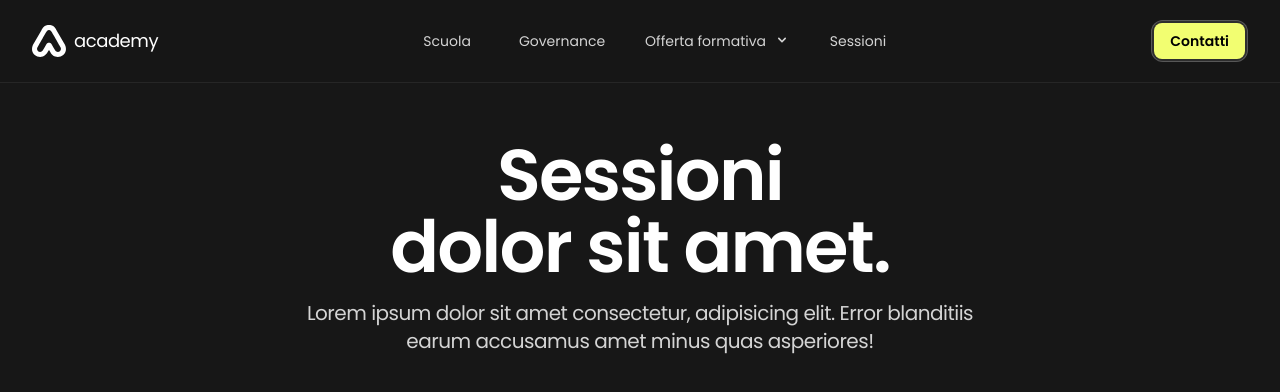
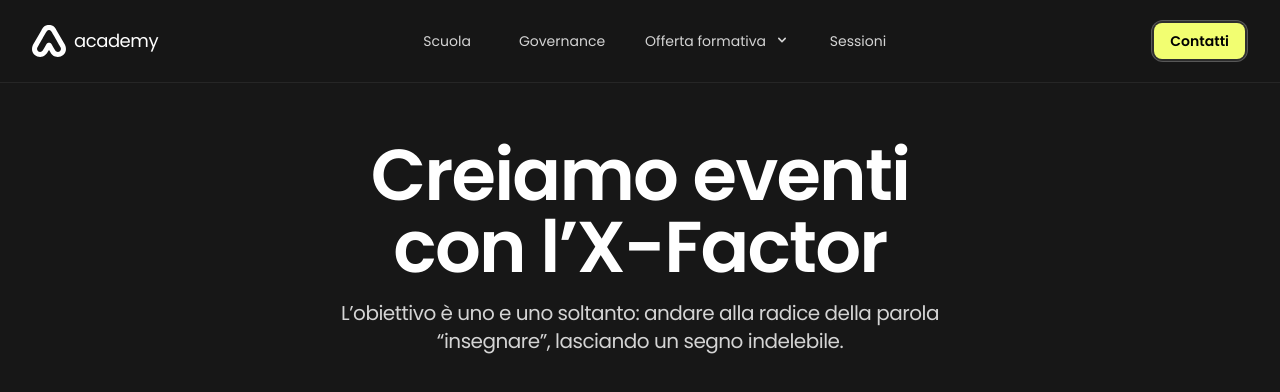
Before and after one commit to plasm/academy, a Nuxt app: page /sessioni in a window 1280 px wide. Shown: the top 392 px of the page. Built offline with nearby package versions, Linux system fonts and the light colour scheme.

Commit message:
feat: pages

```diff
--- a/pages/governance.vue
+++ b/pages/governance.vue
@@ -3,7 +3,7 @@
     <ac-heading description="Lorem ipsum dolor sit amet consectetur, adipisicing elit. Error blanditiis earum accusamus amet minus quas asperiores!">
       <template #title>
         <div class="leading-none ">
-          Qui, governa<br> l’eccellenza
+          Da noi, l’eccellenza<br> è al comando
         </div>
       </template>
     </ac-heading>
--- a/pages/scuola.vue
+++ b/pages/scuola.vue
@@ -3,7 +3,7 @@
     <ac-heading description="Lorem ipsum dolor sit amet consectetur, adipisicing elit. Error blanditiis earum accusamus amet minus quas asperiores!">
       <template #title>
         <div class="leading-none ">
-          Scuola<br>dolor sit amet.
+          Specialisti<br> del conflitto<br> familiare
         </div>
       </template>
     </ac-heading>
--- a/pages/sessioni.vue
+++ b/pages/sessioni.vue
@@ -1,9 +1,9 @@
 <template>
   <div data-name="page-sessioni" class="mx-auto px-4 sm:px-6 md:px-8 2xl:max-w-7xl">
-    <ac-heading description="Lorem ipsum dolor sit amet consectetur, adipisicing elit. Error blanditiis earum accusamus amet minus quas asperiores!">
+    <ac-heading description="L’obiettivo è uno e uno soltanto: andare alla radice della parola “insegnare”, lasciando un segno indelebile.">
       <template #title>
         <div class="leading-none ">
-          Sessioni<br>dolor sit amet.
+          Creiamo eventi<br> con l’X-Factor
         </div>
       </template>
     </ac-heading>
```
